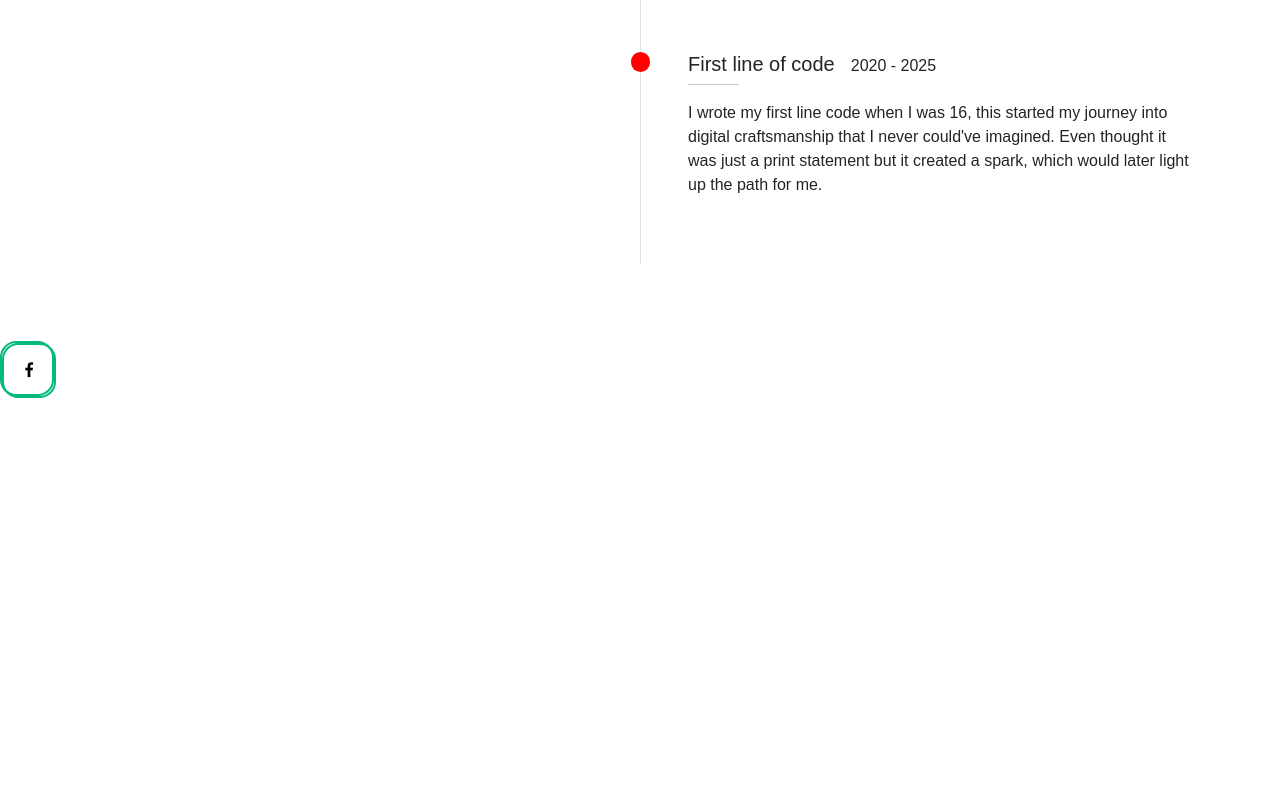
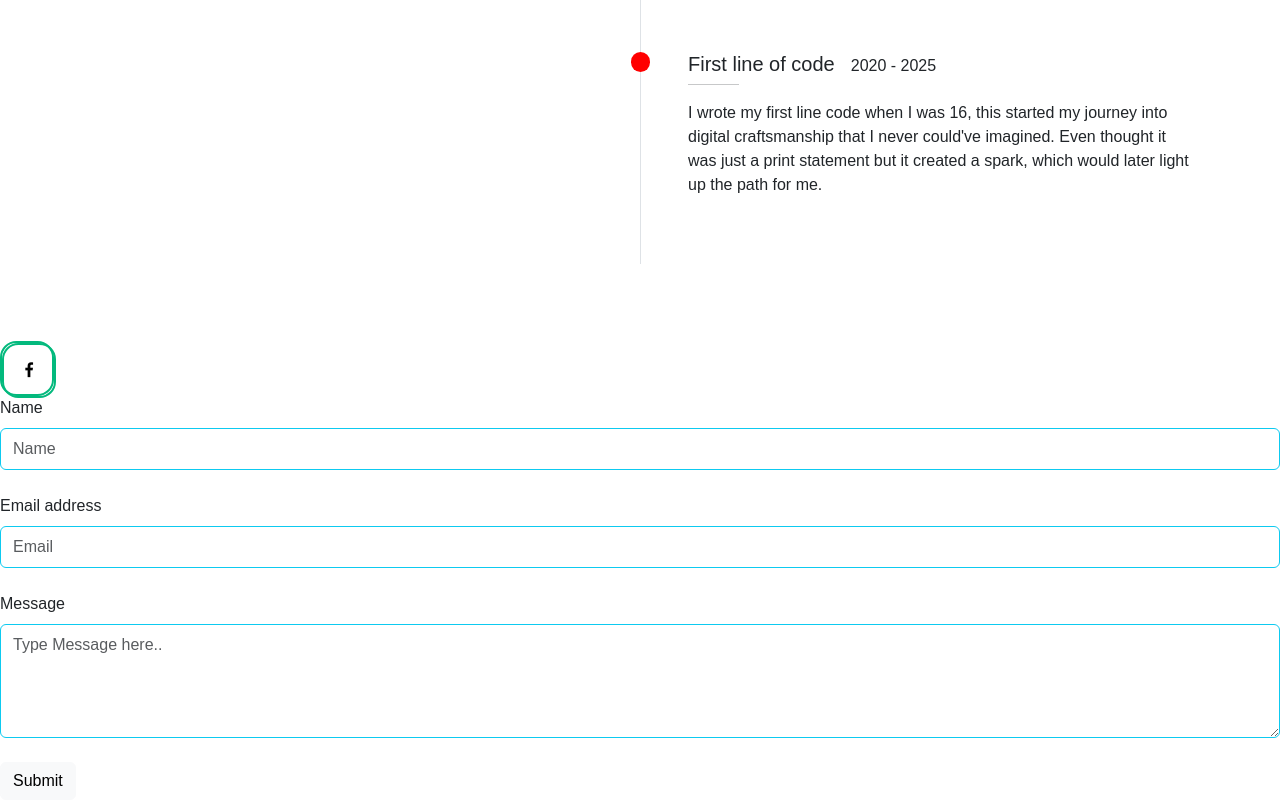
Before and after one commit to latif-muhammad/my-portfolio, a React (Create React App) app: page / in a window 1280 px wide. Shown: the part 821-1621 px from the top of the page. Before the commit the page ends 1219 px from the top, so only its background shows below. Built offline with nearby package versions, Linux system fonts and the light colour scheme.

Commit message:
added contact form

```diff
--- a/src/App.js
+++ b/src/App.js
@@ -4,6 +4,7 @@ import Navbar from './components/core/Navbar';
 import Timeline from './components/core/Timeline';
 import * as data from "./utilities/data";
 import SocialButton from "./components/core/Social_button";
+import ContactForm from './components/UI/Contact_Form';
 function App() {
   return (
     <div className="App">
@@ -21,7 +22,9 @@ function App() {
 
       <Timeline timelineData={data.timelineData}></Timeline>
 
+
       <SocialButton icon = "fa fa-facebook"></SocialButton>
+      <ContactForm></ContactForm>
     </div>
   );
 }
--- /dev/null
+++ b/src/components/UI/Contact_Form.js
@@ -0,0 +1,24 @@
+const ContactForm = (props) => {
+    return (
+        <form>
+            <div className="form-group mb-4">
+                <label for="name" className="mb-2 custom-sub-title">Name</label>
+                <input type="name" className="form-control bg-transparent border-info py-2" id="contact-name"
+                    placeholder="Name" />
+            </div>
+            <div className="form-group mb-4">
+                <label for="exampleInputEmail1" className="mb-2 custom-sub-title">Email address</label>
+                <input type="email" className="form-control bg-transparent border-info py-2" id="contact-email"
+                    aria-describedby="emailHelp" placeholder="Email" />
+            </div>
+            <div className="form-group mb-4">
+                <label for="exampleFormControlTextarea1" className="mb-2 custom-sub-title">Message</label>
+                <textarea className="form-control bg-transparent border-info py-2" id="exampleFormControlTextarea1"
+                    placeholder="Type Message here.." rows="4"></textarea>
+            </div>
+            <button type="submit" className="btn btn-light">Submit</button>
+        </form>
+    )
+}
+
+export default ContactForm;
```
Also changed, not shown: src/components/UI/Contact_Form.module.css (added).
